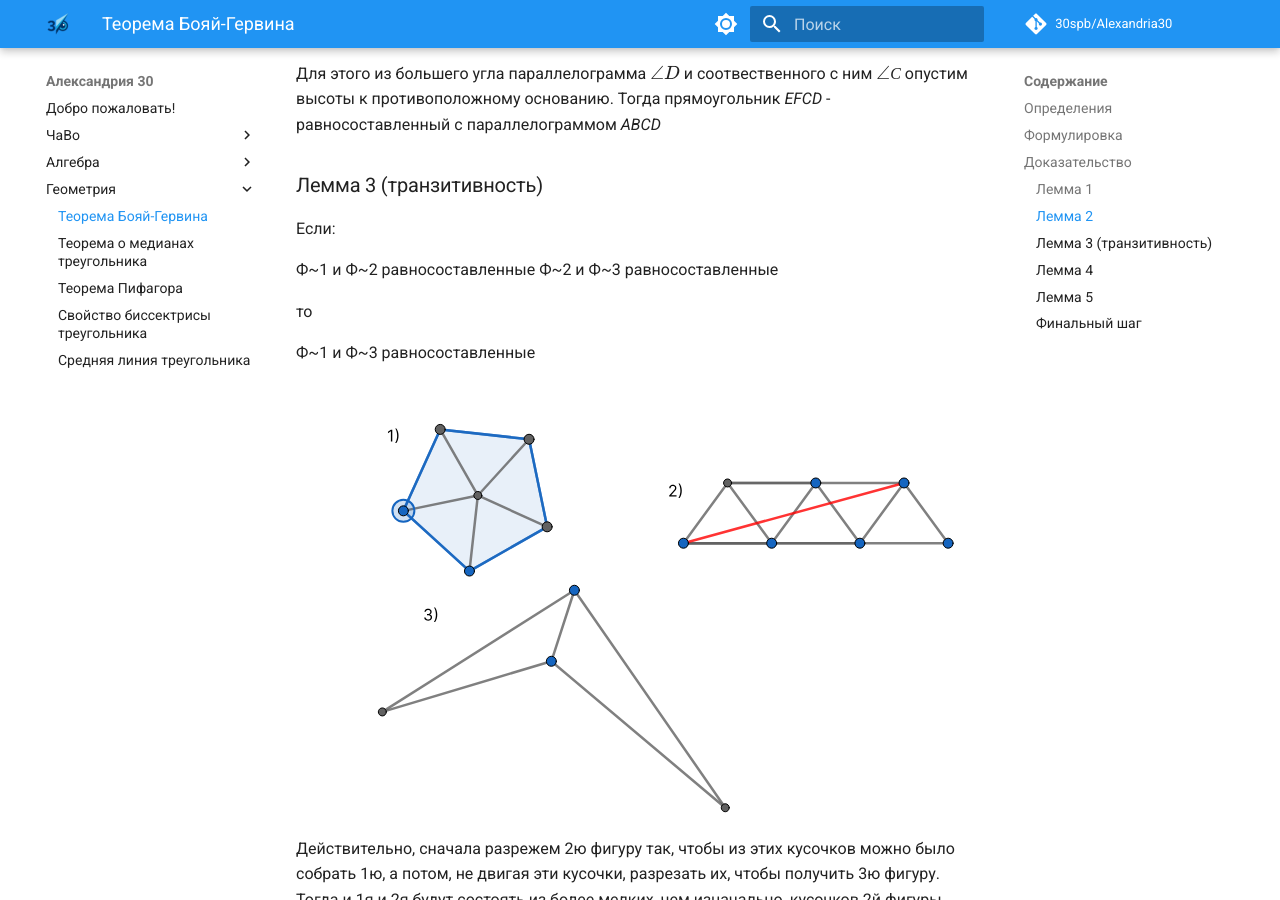
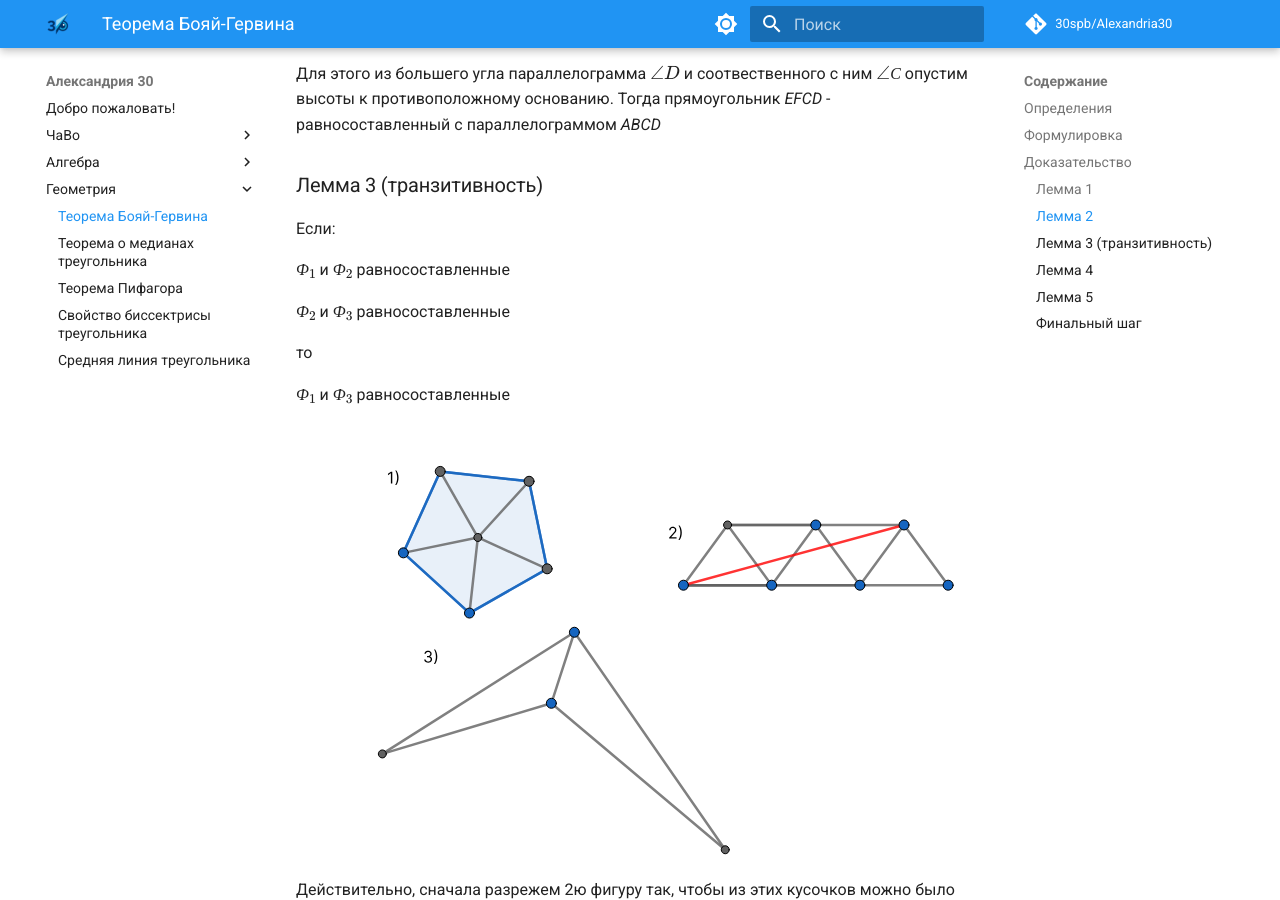
Before and after one commit to 30spb/Alexandria30, an MkDocs documentation site: the page built from docs/geometry/boyai_gerwien_theorem.md, in a window 1280 px wide and 900 px high, scrolled down 2370 px. Built offline with MkDocs 1.6.1 and Material for MkDocs 9.7.7, drawn with Linux system fonts in a browser that asks for light colours; comment, search, counter and statistics services are not loaded; some of the changed text lies outside the part shown.

Commit message:
Убрал ненужные обводки и опечатки. В основном только теорема Бояй-Гервина (#25)

```diff
--- a/docs/geometry/boyai_gerwien_theorem.md
+++ b/docs/geometry/boyai_gerwien_theorem.md
@@ -47,12 +47,13 @@
 
 Если:
 
-Ф~1 и Ф~2 равносоставленные
-Ф~2 и Ф~3 равносоставленные
+$Ф_1$ и $Ф_2$ равносоставленные
+
+$Ф_2$ и $Ф_3$ равносоставленные
 
 то
 
-Ф~1 и Ф~3 равносоставленные
+$Ф_1$ и $Ф_3$ равносоставленные
 
 ![Транзитивность равносоставленности](../assets/geometry/boyai_gerwien_theorem/transitivity.svg "Транзитивность равносоставленности")
 Действительно, сначала разрежем 2ю фигуру так, чтобы из этих кусочков можно было собрать 1ю, а потом, не двигая эти кусочки, разрезать их, чтобы получить 3ю фигуру. Тогда и 1я и 2я будут состоять из более мелких, чем изначально, кусочков 2й фигуры
```
Also changed, not shown: other parts of docs/geometry/boyai_gerwien_theorem.md (+1 -1 lines), docs/faq/admins.md (+1 -0 lines), docs/assets/geometry/boyai_gerwien_theorem/example_of_figures_with_equal_area.svg, docs/assets/geometry/boyai_gerwien_theorem/lemma1.svg, docs/assets/geometry/boyai_gerwien_theorem/lemma2.svg, docs/assets/geometry/boyai_gerwien_theorem/lemma5.svg, docs/assets/geometry/boyai_gerwien_theorem/transitivity.svg.
